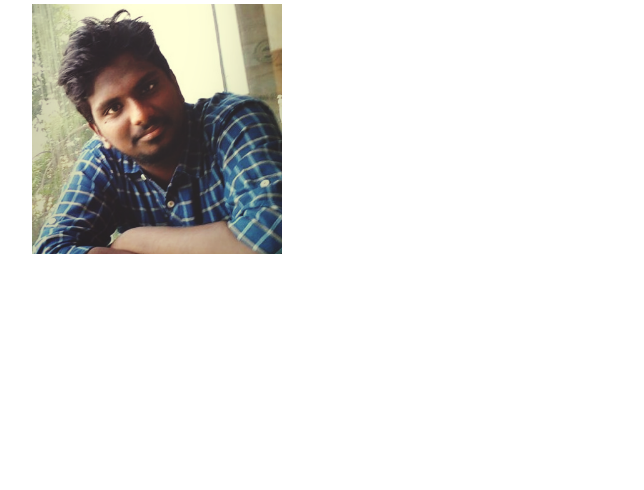
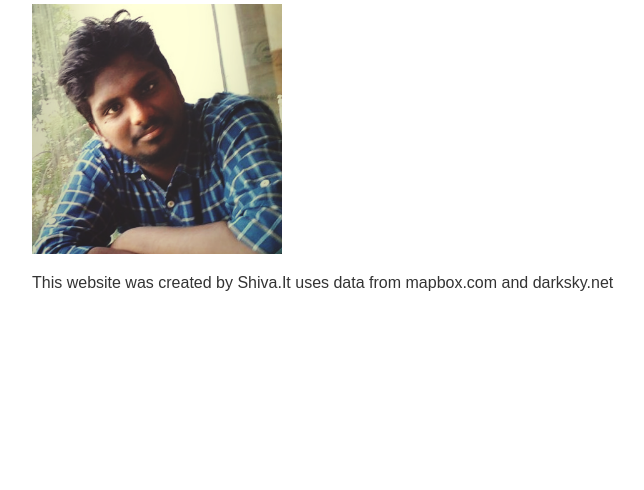
Before and after one commit to kathishivaramreddy/weather-app-nodejs, a Node server app: page /about in a window 1280 px wide. Shown: the part 195-685 px from the top of the page, without its empty margins (283-927 px from the left). Run offline with Node 20, Linux system fonts and the light colour scheme; some libraries are stand-ins or nearby versions.

Commit message:
update about page

```diff
--- a/templates/views/about.hbs
+++ b/templates/views/about.hbs
@@ -10,6 +10,7 @@
     <div class="main-content">
         {{>header}}
     <img class="about-image" src="/img/me.png" alt="">
+    <p>This website was created by Shiva.It uses data from mapbox.com and darksky.net</p>
     </div>
 
     {{>footer}}
```
